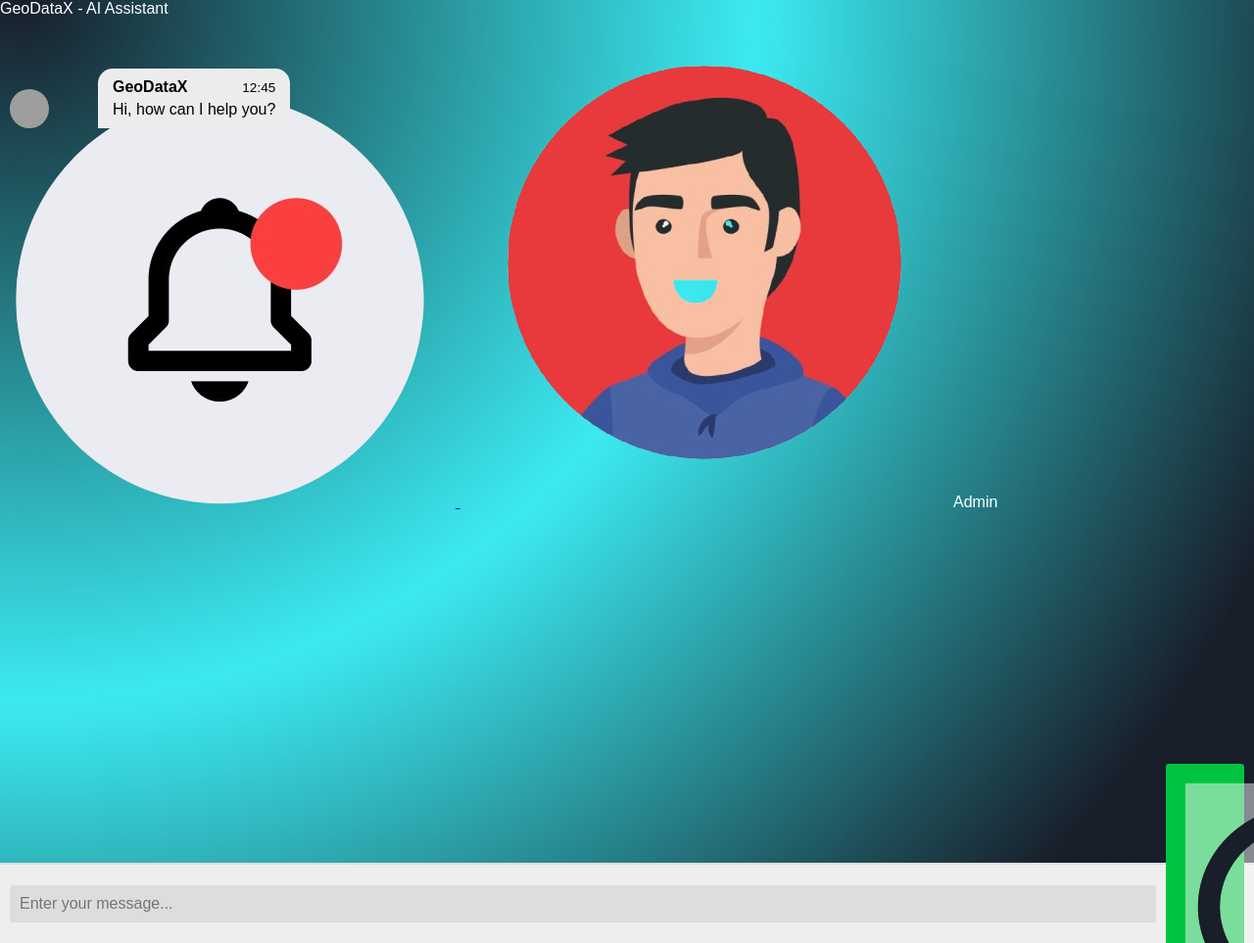
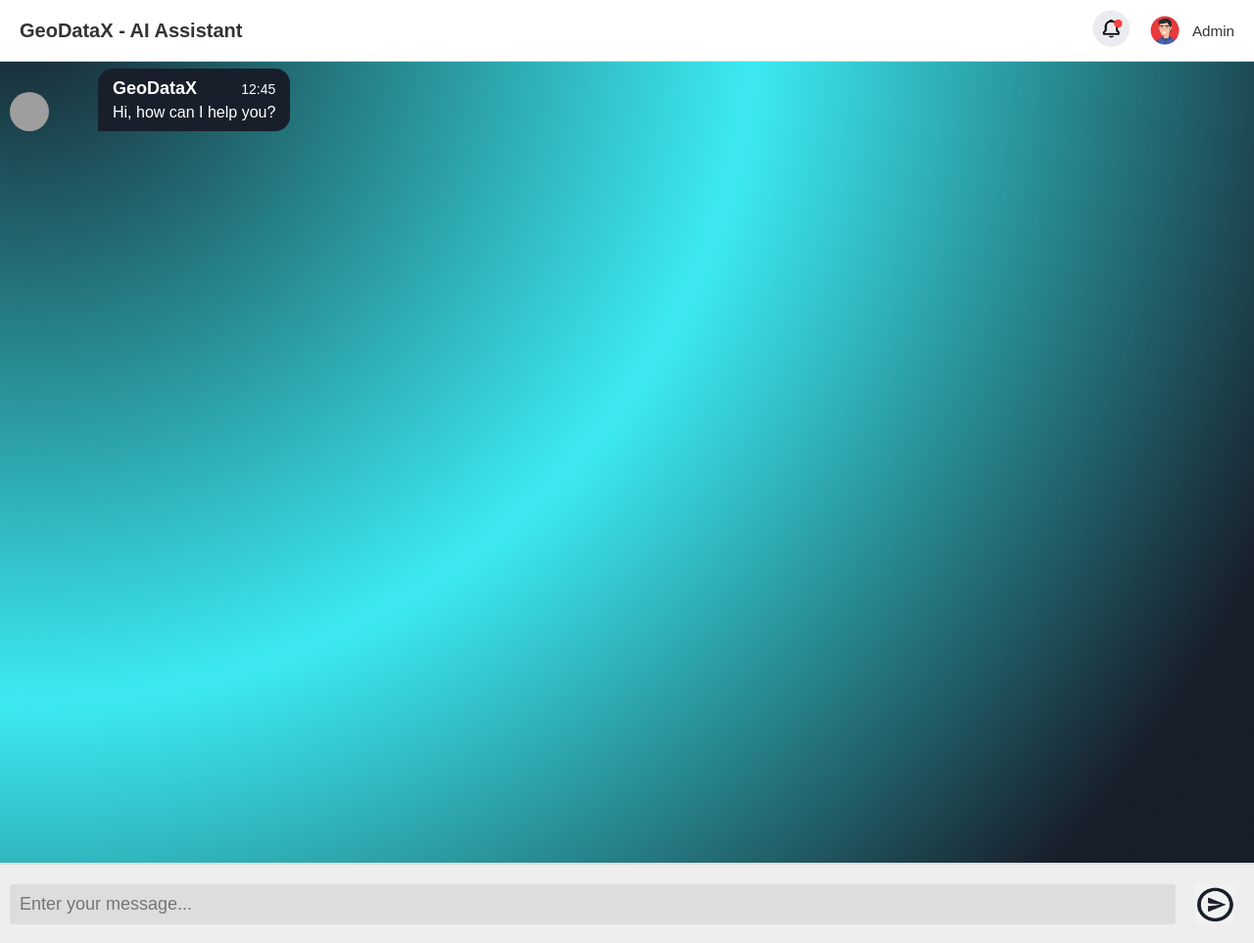
Before and after one commit to yohanesnuwara/reportminer, a Flask app: page / in a window 1280 px wide. Shown: the whole page at 98% size. Run offline with Flask 3, Linux system fonts and the light colour scheme; parts of the project's set-up code (start-up, migrations or seed data) failed here and were passed over; some libraries are stand-ins or nearby versions; grey boxes are pictures that could not be loaded.

Commit message:
Update style.css

```diff
--- a/static/styles/style.css
+++ b/static/styles/style.css
@@ -1,28 +1,92 @@
-/* Make sure the HTML/body fill the entire viewport and show your background */
+/*
+  1) RESET & BODY
+  (You already had your background in index.html,
+   so this just ensures full size, no margin/padding.)
+*/
 html, body {
   margin: 0;
   padding: 0;
   width: 100%;
   height: 100%;
-
-  /* Replace with your background image or gradient */
-  background: url("../images/geodatax-bg.png") no-repeat center center fixed;
-  background-size: cover;
-
   font-family: Helvetica, sans-serif;
 }
 
 /*
-   MAIN CHAT AREA
+  2) TOP BAR STYLES
+  - White background bar at the top
+*/
+.top-bar {
+  display: flex;
+  justify-content: space-between;
+  align-items: center;
+  background-color: #fff;      /* White bar */
+  padding: 10px 20px;
+  border-bottom: 1px solid #ddd;
+}
+
+.top-bar-left {
+  display: flex;
+  align-items: center;
+}
+
+.app-title {
+  font-size: 20px;
+  font-weight: 600;
+  color: #333;
+}
+
+.top-bar-right {
+  display: flex;
+  align-items: center;
+}
+
+/* Notification link (clickable but no real navigation) */
+.notification-btn {
+  cursor: pointer;
+  margin-right: 15px; /* space between icon and profile pic */
+  text-decoration: none; /* remove default link styling */
+}
+
+.notification-icon {
+  width: 42px;
+  height: 38px;
+}
+
+/* Profile picture (circular) */
+.profile-pic {
+  width: 36px;
+  height: 36px;
+  border-radius: 50%;
+  margin-right: 10px; /* space between pic and name */
+}
+
+.profile-name {
+  color: #333;
+  font-size: 0.95rem;
+}
+
+/*
+  3) CHAT AREA (msger + msger-chat)
+  - You had some inline styling in index.html for ".msger" (black background).
+  - We'll keep your .msger style minimal here unless you want to move it.
+*/
+.msger {
+  /* from index.html:
+     background-color: rgba(0, 0, 0, 0.5);
+     If you prefer, move that here instead of inline. */
+}
+
+/*
+   3A) MAIN CHAT SCROLL AREA
    - Moves it down 60px from the top so there's space above.
    - Leaves 60px at the bottom for the input bar.
 */
 .msger-chat {
   position: fixed;
-  top: 60px;     /* Lower from top by 60px (adjust as desired) */
+  top: 60px;      /* Lower from top by 60px (adjust as desired) */
   left: 0;
   right: 0;
-  bottom: 60px;  /* Reserve space for the input bar */
+  bottom: 60px;   /* Reserve space for the input bar */
   overflow-y: auto;
   padding: 10px;
 
@@ -41,7 +105,7 @@ html, body {
 }
 
 /*
-   MESSAGE BUBBLES
+   3B) MESSAGE BUBBLES
    (Assistant on left, User on right)
 */
 .msg {
@@ -63,14 +127,14 @@ html, body {
 }
 
 /*
-   The bubble container
-   - Wider now: 450px
+   Bubble container
+   We increased from 300px to 600px to allow more text in the bubble
 */
 .msg-bubble {
-  max-width: 450px;       /* Increased from 300px to 450px */
+  max-width: 600px;
   padding: 10px 15px;
   border-radius: 15px;
-  background: #ececec;    /* Default bubble color (Assistant) */
+  background: #ececec; /* Default bubble color (Assistant) */
 }
 
 /* Info row inside each bubble */
@@ -82,17 +146,20 @@ html, body {
 }
 .msg-info-name {
   font-weight: bold;
+  font-size: 18px;
 }
 .msg-info-time {
   font-size: 0.85em;
+  font-size: 14px;
 }
 
 /* Assistant (LEFT) messages */
 .left-msg .msg-bubble {
   border-bottom-left-radius: 0;
-  background: #ececec;
-  color: #000;
-  margin-left: 40px;  /* Indent from left screen edge */
+  background: #181F2B;
+  color: #fff;
+  margin-left: 40px; /* Indent from left screen edge */
+  font-size: 16px;
 }
 
 /* User (RIGHT) messages */
@@ -101,16 +168,17 @@ html, body {
 }
 .right-msg .msg-bubble {
   border-bottom-right-radius: 0;
-  background: #579ffb;  /* Blue bubble for user */
-  color: #fff;
-  margin-right: 40px;   /* Indent from right screen edge */
+  background: #181F2B; /* New background color */
+  color: #fff;         /* White text */
+  margin-right: 40px;  /* Keep or adjust as you like */
+  font-size: 16px;
 }
 .right-msg .msg-img {
   margin: 0 0 0 10px;
 }
 
 /*
-   FULL-WIDTH INPUT BAR fixed at the bottom
+   3C) FULL-WIDTH INPUT BAR fixed at the bottom
    for user text + "Send" button
 */
 .msger-inputarea {
@@ -139,16 +207,22 @@ html, body {
 .msger-input {
   flex: 1;
   background: #ddd;
+  font-size: 18px;
 }
+
 .msger-send-btn {
-  width: 80px;
   margin-left: 10px;
-  background: rgb(0, 196, 65);
-  color: #fff;
-  font-weight: bold;
-  cursor: pointer;
-  transition: background 0.23s;
+  background: none;    /* Remove the blue background */
+  border: none;        /* No border */
+  cursor: pointer;     /* Show pointer cursor on hover */
+  display: flex;       /* So you can easily center the icon */
+  align-items: center;
+  justify-content: center;
+  padding: 0;          /* Remove default button padding if you want */
 }
-.msger-send-btn:hover {
-  background: rgb(0, 180, 50);
+
+/* Control the size of your icon image */
+.msger-send-btn .send-icon {
+  width: 40px;  /* Adjust as desired */
+  height: 40px;
 }
```
